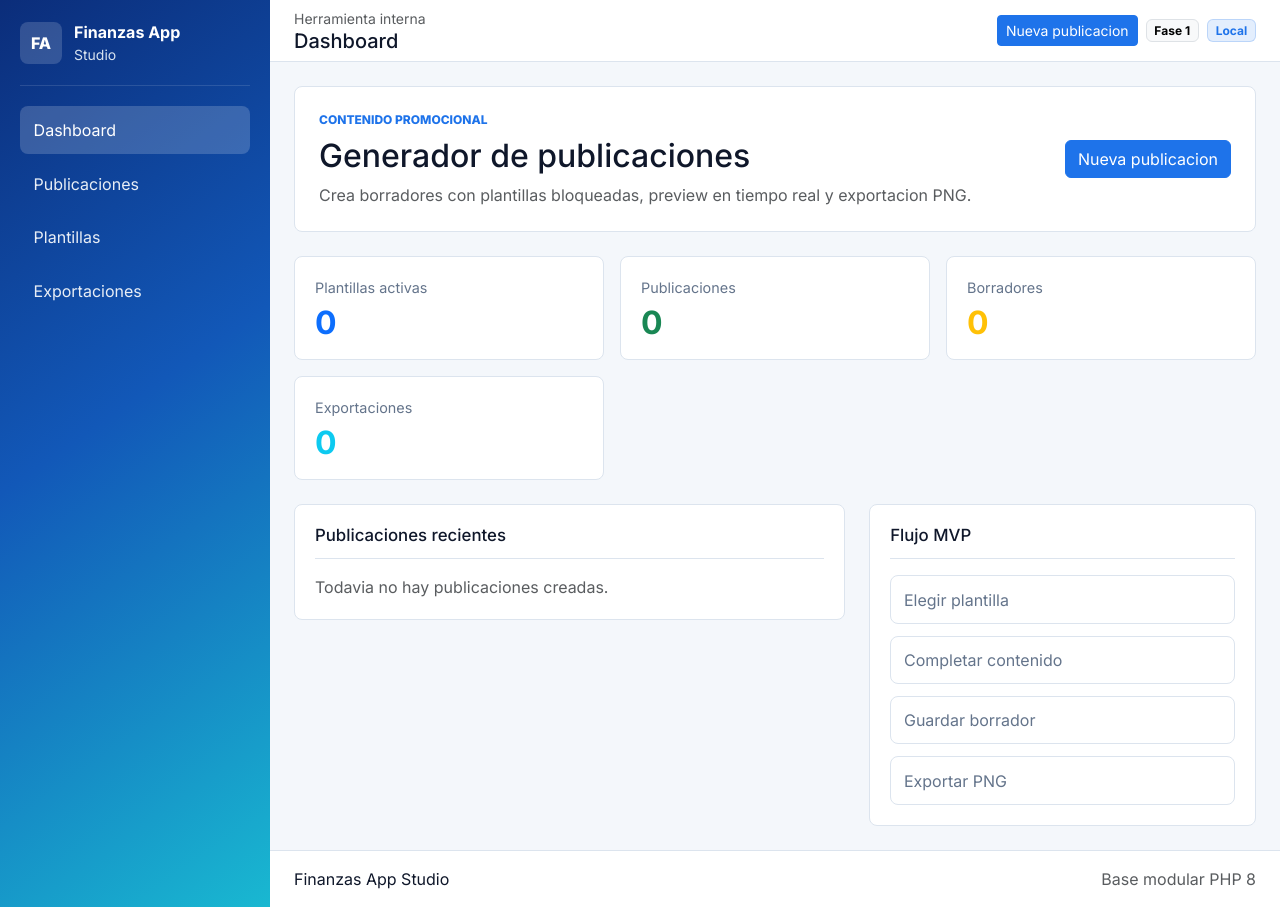
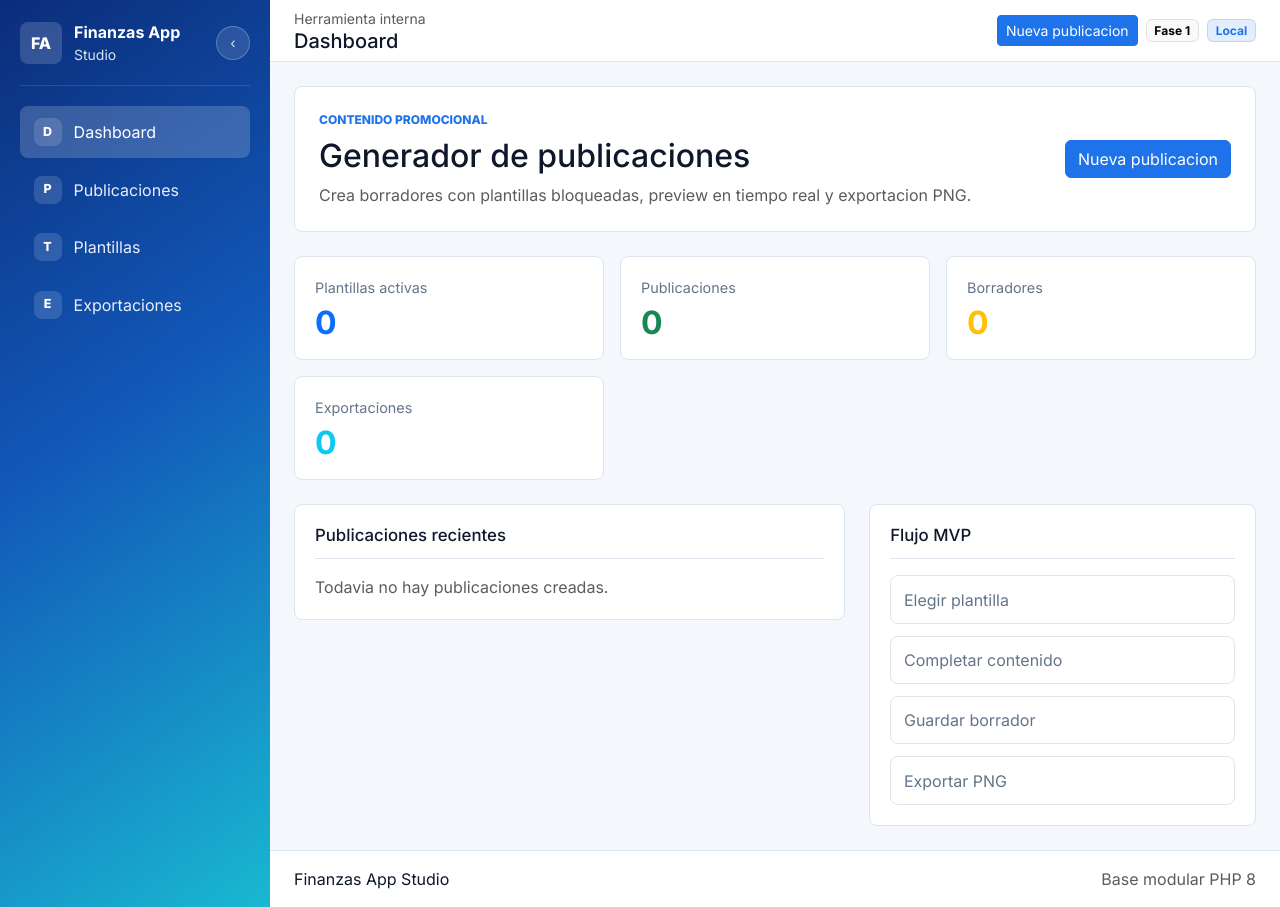
Before and after one commit to emanuelsantamariabello-star/Finanzas-App-Studio, a PHP site: page /finanzas_app_studio/ in a window 1280 px wide. Run offline with PHP 8.4, Linux system fonts and the light colour scheme; data that the repository does not hold is empty.

Commit message:
feat: agregar menu lateral colapsable

```diff
--- a/app/views/layouts/app.php
+++ b/app/views/layouts/app.php
@@ -13,7 +13,7 @@
     <link href="<?= e(asset('css/app.css')) ?>" rel="stylesheet">
 </head>
 <body>
-    <div class="app-shell">
+    <div class="app-shell" data-app-shell>
         <?php require APP_BASE_PATH . '/app/views/partials/sidebar.php'; ?>
 
         <div class="app-main">
--- a/app/views/partials/sidebar.php
+++ b/app/views/partials/sidebar.php
@@ -2,24 +2,37 @@
 <aside class="app-sidebar" data-sidebar>
     <div class="sidebar-brand">
         <div class="brand-mark">FA</div>
-        <div>
+        <div class="brand-text">
             <strong>Finanzas App</strong>
             <span>Studio</span>
         </div>
+        <button
+            class="sidebar-collapse"
+            type="button"
+            data-sidebar-collapse
+            aria-label="Contraer menu"
+            aria-expanded="true"
+        >
+            <span data-sidebar-collapse-icon aria-hidden="true">‹</span>
+        </button>
     </div>
 
     <nav class="sidebar-nav">
-        <a class="<?= current_path() === '/' ? 'active' : '' ?>" href="<?= e(url('/')) ?>">
-            <span>Dashboard</span>
+        <a class="<?= current_path() === '/' ? 'active' : '' ?>" href="<?= e(url('/')) ?>" title="Dashboard">
+            <span class="nav-mark" aria-hidden="true">D</span>
+            <span class="nav-label">Dashboard</span>
         </a>
-        <a class="<?= str_starts_with(current_path(), '/posts') ? 'active' : '' ?>" href="<?= e(url('/posts')) ?>">
-            <span>Publicaciones</span>
+        <a class="<?= str_starts_with(current_path(), '/posts') ? 'active' : '' ?>" href="<?= e(url('/posts')) ?>" title="Publicaciones">
+            <span class="nav-mark" aria-hidden="true">P</span>
+            <span class="nav-label">Publicaciones</span>
         </a>
-        <a class="<?= current_path() === '/templates' ? 'active' : '' ?>" href="<?= e(url('/templates')) ?>">
-            <span>Plantillas</span>
+        <a class="<?= current_path() === '/templates' ? 'active' : '' ?>" href="<?= e(url('/templates')) ?>" title="Plantillas">
+            <span class="nav-mark" aria-hidden="true">T</span>
+            <span class="nav-label">Plantillas</span>
         </a>
-        <a class="<?= current_path() === '/exports' ? 'active' : '' ?>" href="<?= e(url('/exports')) ?>">
-            <span>Exportaciones</span>
+        <a class="<?= current_path() === '/exports' ? 'active' : '' ?>" href="<?= e(url('/exports')) ?>" title="Exportaciones">
+            <span class="nav-mark" aria-hidden="true">E</span>
+            <span class="nav-label">Exportaciones</span>
         </a>
     </nav>
 </aside>
--- a/assets/css/app.css
+++ b/assets/css/app.css
@@ -35,11 +35,13 @@ body {
 }
 
 .app-sidebar {
+    position: relative;
     width: 270px;
     flex: 0 0 270px;
     background: var(--fa-gradient-dark);
     color: #ffffff;
     padding: 1.25rem;
+    transition: width .2s ease, flex-basis .2s ease, padding .2s ease;
 }
 
 .sidebar-brand {
@@ -58,12 +60,35 @@ body {
     border-radius: 8px;
     background: rgba(255, 255, 255, .16);
     font-weight: 800;
+    flex: 0 0 42px;
 }
 
 .sidebar-brand span {
     display: block;
     color: #d8e3ef;
     font-size: .875rem;
+}
+
+.brand-text {
+    min-width: 0;
+}
+
+.sidebar-collapse {
+    display: grid;
+    place-items: center;
+    width: 34px;
+    height: 34px;
+    margin-left: auto;
+    border: 1px solid rgba(255, 255, 255, .24);
+    border-radius: 999px;
+    background: rgba(255, 255, 255, .12);
+    color: #ffffff;
+    font-size: 1.3rem;
+    line-height: 1;
+}
+
+.sidebar-collapse:hover {
+    background: rgba(255, 255, 255, .2);
 }
 
 .sidebar-nav {
@@ -77,6 +102,10 @@ body {
     text-decoration: none;
     padding: .75rem .85rem;
     border-radius: 8px;
+    display: flex;
+    align-items: center;
+    gap: .75rem;
+    min-height: 46px;
 }
 
 .sidebar-nav a.active,
@@ -88,6 +117,23 @@ body {
 .sidebar-nav a.disabled {
     opacity: .55;
     pointer-events: none;
+}
+
+.nav-mark {
+    display: grid;
+    place-items: center;
+    width: 28px;
+    height: 28px;
+    flex: 0 0 28px;
+    border-radius: 8px;
+    background: rgba(255, 255, 255, .14);
+    color: #ffffff;
+    font-size: .78rem;
+    font-weight: 800;
+}
+
+.nav-label {
+    white-space: nowrap;
 }
 
 .app-main {
@@ -669,6 +715,36 @@ body {
     min-height: 440px;
 }
 
+@media (min-width: 992px) {
+    .app-shell.is-sidebar-collapsed .app-sidebar {
+        width: 88px;
+        flex-basis: 88px;
+        padding-inline: .9rem;
+    }
+
+    .app-shell.is-sidebar-collapsed .sidebar-brand {
+        justify-content: center;
+        gap: 0;
+    }
+
+    .app-shell.is-sidebar-collapsed .brand-text,
+    .app-shell.is-sidebar-collapsed .nav-label {
+        display: none;
+    }
+
+    .app-shell.is-sidebar-collapsed .sidebar-collapse {
+        position: absolute;
+        left: 64px;
+        margin-left: 0;
+        box-shadow: 0 10px 24px rgba(15, 23, 42, .18);
+    }
+
+    .app-shell.is-sidebar-collapsed .sidebar-nav a {
+        justify-content: center;
+        padding-inline: .55rem;
+    }
+}
+
 @media (max-width: 991.98px) {
     .app-sidebar {
         position: fixed;
@@ -680,6 +756,10 @@ body {
 
     .app-sidebar.is-open {
         transform: translateX(0);
+    }
+
+    .sidebar-collapse {
+        display: none;
     }
 
     .editor-grid {
--- a/assets/js/app.js
+++ b/assets/js/app.js
@@ -1,10 +1,34 @@
 document.addEventListener('DOMContentLoaded', () => {
+    const shell = document.querySelector('[data-app-shell]');
     const sidebar = document.querySelector('[data-sidebar]');
     const toggle = document.querySelector('[data-sidebar-toggle]');
+    const collapse = document.querySelector('[data-sidebar-collapse]');
+    const collapseIcon = document.querySelector('[data-sidebar-collapse-icon]');
+    const collapsedStorageKey = 'finanzasApp.sidebarCollapsed';
 
     if (sidebar && toggle) {
         toggle.addEventListener('click', () => {
             sidebar.classList.toggle('is-open');
+        });
+    }
+
+    if (shell && collapse) {
+        const setCollapsedState = (isCollapsed) => {
+            shell.classList.toggle('is-sidebar-collapsed', isCollapsed);
+            collapse.setAttribute('aria-expanded', String(!isCollapsed));
+            collapse.setAttribute('aria-label', isCollapsed ? 'Expandir menu' : 'Contraer menu');
+
+            if (collapseIcon) {
+                collapseIcon.textContent = isCollapsed ? '›' : '‹';
+            }
+
+            window.localStorage.setItem(collapsedStorageKey, String(isCollapsed));
+        };
+
+        setCollapsedState(window.localStorage.getItem(collapsedStorageKey) === 'true');
+
+        collapse.addEventListener('click', () => {
+            setCollapsedState(!shell.classList.contains('is-sidebar-collapsed'));
         });
     }
 
```
